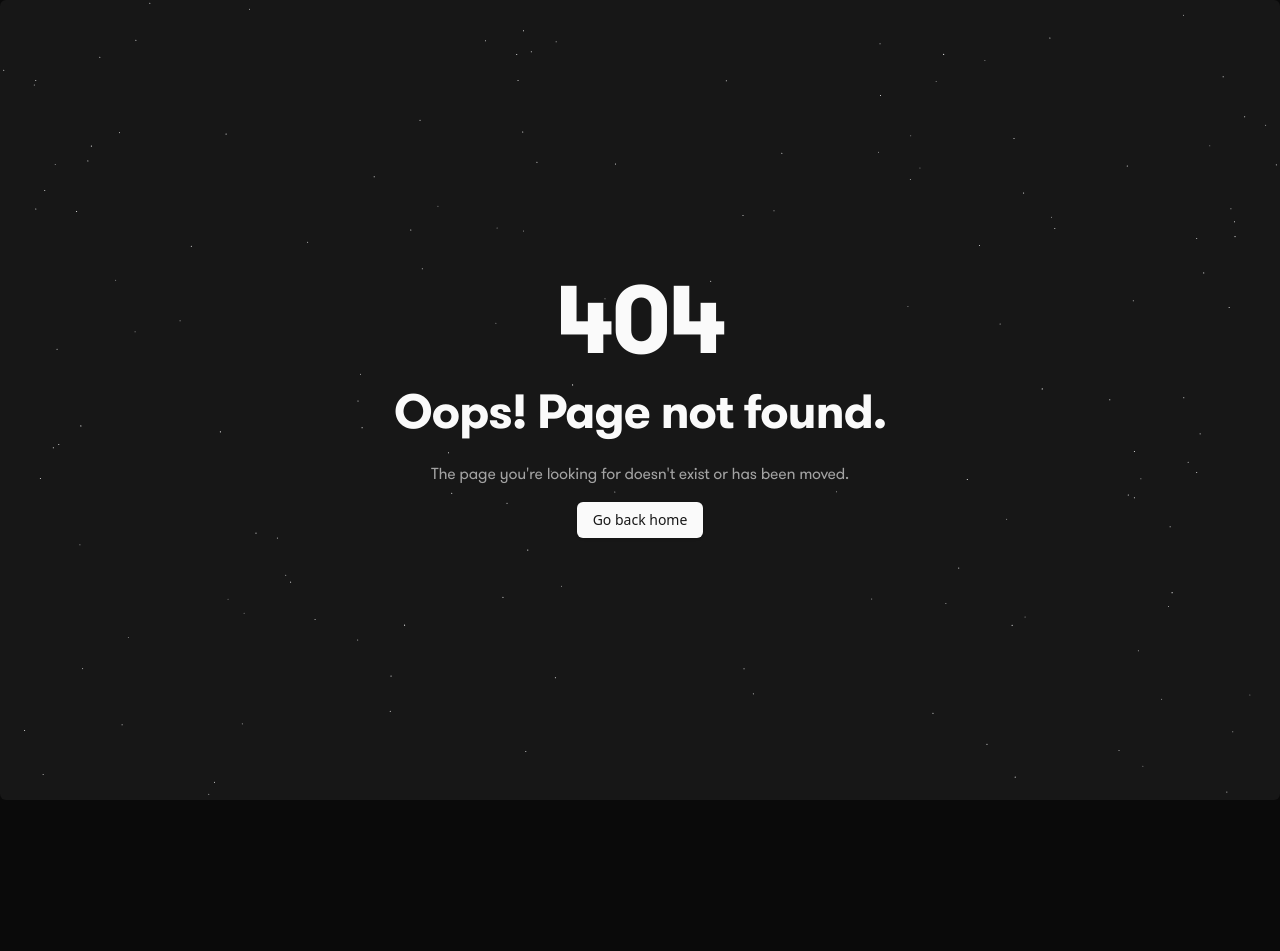
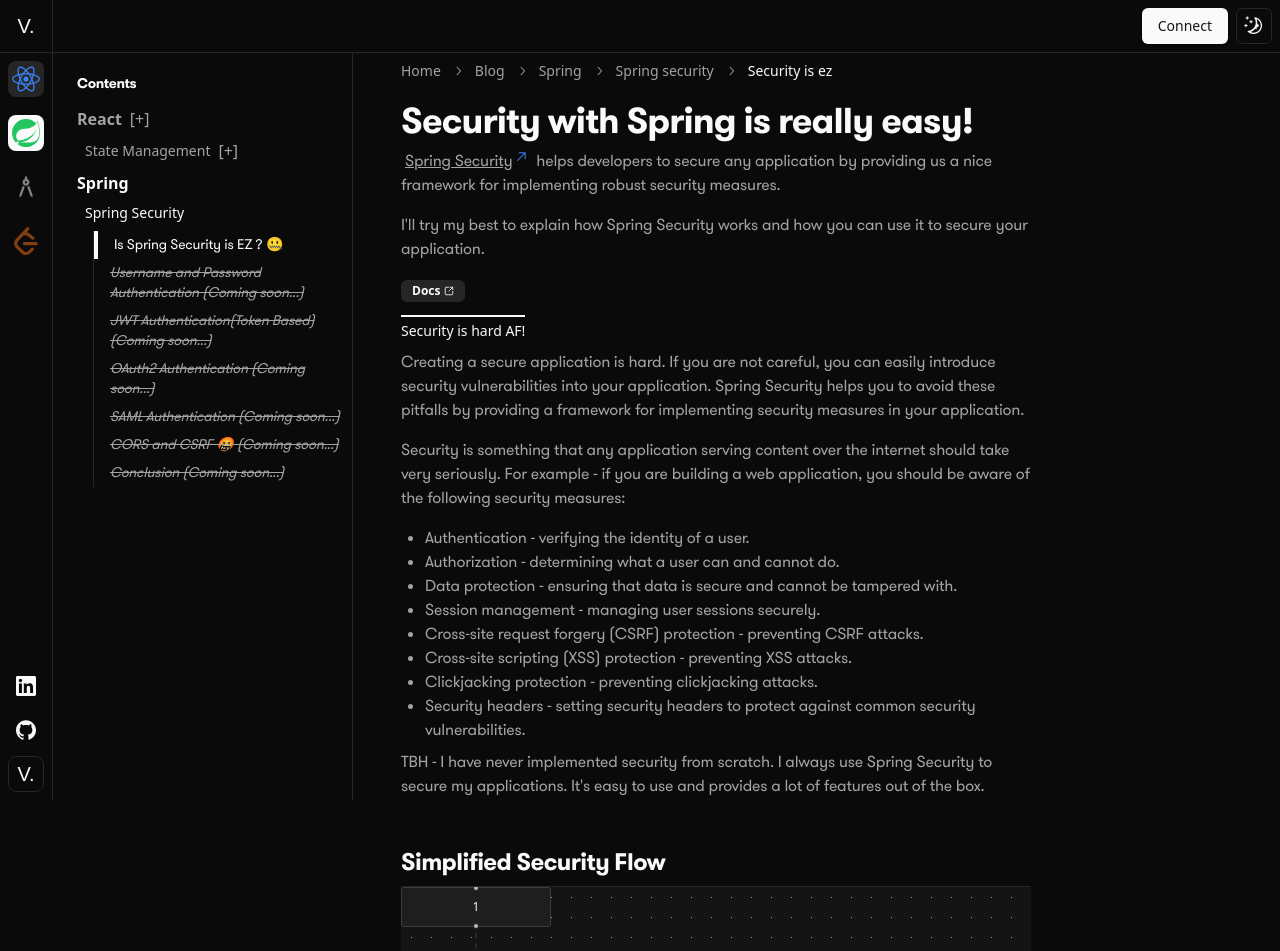
Before and after one commit to VivekGupta137/techblog, a Next.js app: page /blog/spring/spring-security/security-is-ez in a window 1280 px wide. Before the commit this address had no page. Shown: the top 951 px of the page. Before the commit the page ends 800 px from the top, so only its background shows below. Built offline with nearby package versions, Linux system fonts and the light colour scheme; a web font is replaced by a local one.

Commit message:
added spring security starter

```diff
--- a/package.json
+++ b/package.json
@@ -47,6 +47,7 @@
     "@types/mdx": "^2.0.13",
     "@types/react-redux": "^7.1.34",
     "@vercel/speed-insights": "^1.0.12",
+    "@xyflow/react": "^12.3.5",
     "add": "^2.0.6",
     "animejs": "^3.2.2",
     "class-variance-authority": "^0.7.0",
--- a/src/app/(main)/blog/(contents)/(container)/react/state-management/page.tsx
+++ b/src/app/(main)/blog/(contents)/(container)/react/state-management/page.tsx
@@ -1,7 +1,8 @@
+import { contentsData } from "@/constants/contents";
 import { redirect } from "next/navigation";
 
 const Page = () => {
-    redirect("/blog/react/state-management/context");
+    redirect(contentsData.filter((content) => content.title.toLowerCase() === "react")[0].children[0].child[0].url);
 }
 
 export default Page;
--- /dev/null
+++ b/src/app/(main)/blog/(contents)/(container)/spring/page.tsx
@@ -0,0 +1,26 @@
+"use client"
+import Posts from "@/components/Posts";
+import { contentsData } from "@/constants/contents";
+import { notFound, usePathname } from "next/navigation";
+
+const Page = () => {
+    const pathName = usePathname();
+    const topicPosts = contentsData.find((topic) => pathName.startsWith(topic.url));
+    if(!topicPosts) return notFound();
+
+
+  return (
+    <div>
+      <div>
+        <h1 className="mt-4 mb-2">
+          <span className="pt-1 border-t-2 border-[hsl(var(--primary))] font-[500]">
+            Notes and Experiments in {topicPosts.title}
+          </span>
+        </h1>
+      </div>
+      <Posts />
+    </div>
+  );
+};
+
+export default Page;
--- /dev/null
+++ b/src/app/(main)/blog/(contents)/(container)/spring/spring-security/page.tsx
@@ -0,0 +1,8 @@
+import { contentsData } from "@/constants/contents";
+import { redirect } from "next/navigation";
+
+const Page = () => {
+    redirect(contentsData.filter((content) => content.title.toLowerCase() === "spring")[0].children[0].child[0].url);
+}
+
+export default Page;
--- /dev/null
+++ b/src/app/(main)/blog/(contents)/(container)/spring/spring-security/security-is-ez/page.mdx
@@ -0,0 +1,49 @@
+import BadgeLink from "@/components/BadgeLink";
+import ContextExample from "@/components/state-management/context/ContextExample";
+import ContextFetchMain from "@/components/state-management/context/ContextFetchMain";
+import Pluspoints from "@/components/Pluspoints";
+import FirstFlow from "@/components/spring-security/FirstFlow";
+
+# Security with Spring is really easy!
+
+[Spring Security](https://spring.io/projects/spring-security) helps developers to secure any application by providing us a nice framework for implementing robust security measures.
+
+I'll try my best to explain how Spring Security works and how you can use it to secure your application.
+
+
+<div className="mt-4">
+  <BadgeLink href="https://spring.io/projects/spring-security" label="Docs" />
+</div>
+
+#### Security is hard AF!
+Creating a secure application is hard. If you are not careful, you can easily introduce security vulnerabilities into your application.
+Spring Security helps you to avoid these pitfalls by providing a framework for implementing security measures in your application.
+
+Security is something that any application serving content over the internet should take very seriously.
+For example - if you are building a web application, you should be aware of the following security measures:
+* Authentication - verifying the identity of a user.
+* Authorization - determining what a user can and cannot do.
+* Data protection - ensuring that data is secure and cannot be tampered with.
+* Session management - managing user sessions securely.
+* Cross-site request forgery (CSRF) protection - preventing CSRF attacks.
+* Cross-site scripting (XSS) protection - preventing XSS attacks.
+* Clickjacking protection - preventing clickjacking attacks.
+* Security headers - setting security headers to protect against common security vulnerabilities.
+
+TBH - I have never implemented security from scratch. I always use Spring Security to secure my applications. It's easy to use and provides a lot of features out of the box.
+
+## Simplified Security Flow
+<FirstFlow />
+
+## Pros and Cons of Spring Security
+<Pluspoints type={"pros"}>
+  <p>Covers authentication, authorization, and protection against common vulnerabilities.</p>
+  <p>Supports custom authentication and authorization for unique requirements.</p>
+  <p>Suitable for both small projects and large-scale, microservices-based systems.</p>
+  <p>Enforces best practices out-of-the-box.</p>
+</Pluspoints>
+<Pluspoints type={"cons"}>
+  <p>Custom setups can be complicated and harder to maintain.</p>
+  <p>Configuration can be verbose and complex for beginners.</p>
+  <p>Misconfiguration can lead to vulnerabilities if not carefully handled.</p>
+</Pluspoints>
--- a/src/components/Contents.tsx
+++ b/src/components/Contents.tsx
@@ -9,6 +9,9 @@
 const Contents = ({ isMobile = false }: {isMobile?: boolean}) => {
   const pathName = usePathname();
   const getLink = (url: string, label: string) => {
+    if(url === "#") return <div className="italic cursor-not-allowed line-through">
+      {label} (Coming soon...)
+    </div>;
     const link = <Link className="hover:underline" href={url}>{label}</Link>;
     if (isMobile) return <SheetClose asChild>{link}</SheetClose>;
     return link;
--- /dev/null
+++ b/src/components/spring-security/FirstFlow.tsx
@@ -0,0 +1,64 @@
+"use client";
+import {
+    ReactFlow,
+    useNodesState,
+    useEdgesState,
+    addEdge,
+    Edge,
+    Background,
+    BackgroundVariant,
+    MiniMap,
+    Controls,
+    Connection,
+    ColorMode,
+} from "@xyflow/react";
+
+import "@xyflow/react/dist/style.css";
+import { useTheme } from "next-themes";
+import { useCallback } from "react";
+
+const initialNodes = [
+    { id: "1", position: { x: 0, y: 0 }, data: { label: "1" } },
+    { id: "2", position: { x: 0, y: 100 }, data: { label: "2" } },
+];
+const initialEdges: Edge[] = [
+    {
+        id: "e1-2",
+        source: "1",
+        target: "2",
+        animated: true,
+        markerEnd: "arrow",
+    },
+];
+const proOptions = { hideAttribution: true };
+
+const FirstFlow = () => {
+    const { theme } = useTheme()
+    const [nodes,, onNodesChange] = useNodesState(initialNodes);
+    const [edges, setEdges, onEdgesChange] = useEdgesState(initialEdges);
+
+    const onConnect = useCallback(
+        (params: Edge | Connection) => setEdges((eds) => addEdge(params, eds)),
+        [setEdges]
+    );
+
+    return (
+        <div style={{ width: "100%", height: "500px" }}>
+            <ReactFlow
+                colorMode={theme as ColorMode }
+                proOptions={proOptions}
+                nodes={nodes}
+                edges={edges}
+                onNodesChange={onNodesChange}
+                onEdgesChange={onEdgesChange}
+                onConnect={onConnect}
+            >
+                <Background color="#ccc" variant={BackgroundVariant.Dots} />
+                <MiniMap nodeStrokeWidth={12} zoomable pannable />
+                <Controls />
+            </ReactFlow>
+        </div>
+    );
+};
+
+export default FirstFlow;
--- a/src/constants/contents.js
+++ b/src/constants/contents.js
@@ -48,7 +48,41 @@
     title: "Spring",
     url: "/blog/spring",
     icon: <SiSpring className="size-7 text-green-500 " />,
-    children: [],
+    children: [{
+      title: "Spring Security",
+      url: "/blog/spring/spring-security",
+      description: "Helping people to learn Spring security in a simple way or maybe making notes for myself 😅",
+      child: [
+        {
+          title: "Is Spring Security is EZ ? 🤐",
+          url: "/blog/spring/spring-security/security-is-ez",
+        },
+        {
+          title: "Username and Password Authentication",
+          url: "#",
+        },
+        {
+          title: "JWT Authentication(Token Based)",
+          url: "#",
+        },
+        {
+          title: "OAuth2 Authentication",
+          url: "#",
+        },
+        {
+          title: "SAML Authentication",
+          url: "#"
+        },
+        {
+          title: "CORS and CSRF 🤬",
+          url: "#",
+        },
+        {
+          title: "Conclusion",
+          url: "#",
+        },
+      ],
+    },],
   },
   {
     title: "System Design",
```
Also changed, not shown: 1 other file (tests, documents, lock files or other folders).
